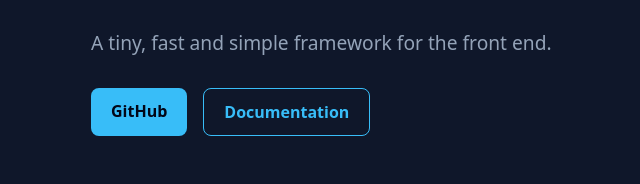
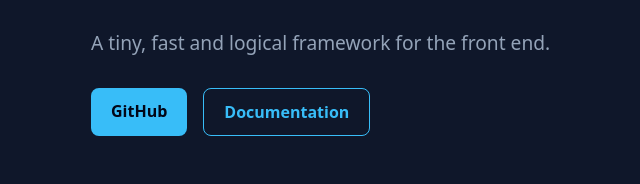
Before and after one commit to wallace-js/wallace-js.github.io, an Astro site in the folder site/: page / in a window 1280 px wide. Shown: the part 164-348 px from the top of the page, 99-739 px from the left. Built offline with nearby package versions, Linux system fonts and the light colour scheme; Astro itself is replaced by a stand-in of ours.

Commit message:
added images

```diff
--- a/site/src/pages/index.astro
+++ b/site/src/pages/index.astro
@@ -1,6 +1,6 @@
 ---
 const repo = 'https://github.com/wallace-js/wallace';
-const tagline = 'A tiny, fast and simple framework for the front end.';
+const tagline = 'A tiny, fast and logical framework for the front end.';
 ---
 
 <html lang="en">
```
Also changed, not shown: site/public/cheat-sheet.jpg (added), site/public/div-tooltip.jpg (added), site/public/run1k.png (added), site/public/size-compressed.png (added), site/public/wallace-tags.png (added).
